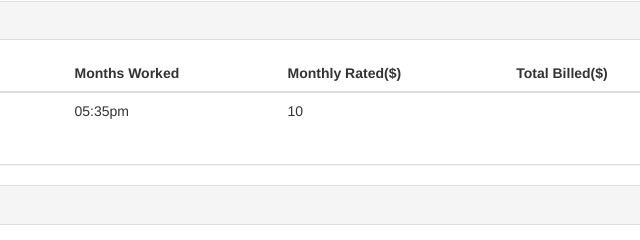
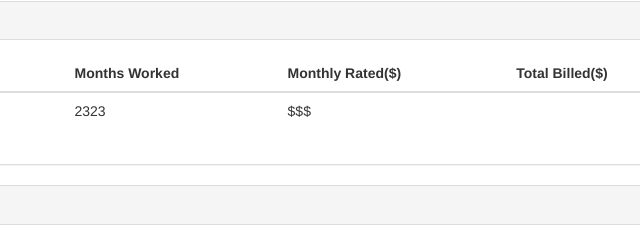
Before and after one commit to hmalle/EmployeeDataManagement, a plain HTML site: page index.html in a window 1280 px wide. Shown: the part 291-531 px from the top of the page, 496-1136 px from the left. Drawn offline with nearby package versions, Linux system fonts and the light colour scheme.

Commit message:
testing testing testing

```diff
--- a/index.html
+++ b/index.html
@@ -47,8 +47,9 @@
                     <td id="employeeName">Trenton Express</th>
                     <td id="role">Trenton</td>
                     <td id="startDate">25</td>
-                    <td id="monthsWorked">05:35pm</td>
-                    <td id="monthlyRate">10</td>
+                    <td id="monthsWorked">2323</td>
+                    <td id="monthlyRate">$$$</td>
+
                   </tr>
 
                 </tbody>
```
